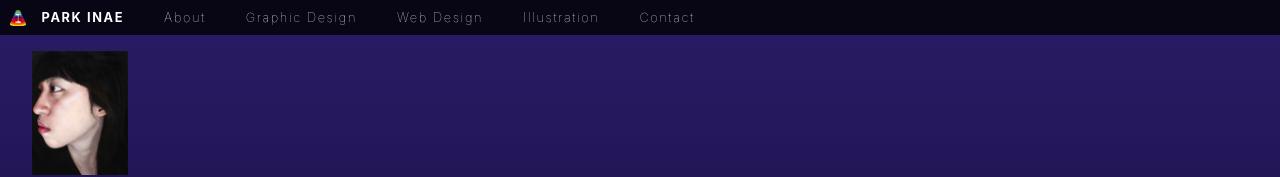
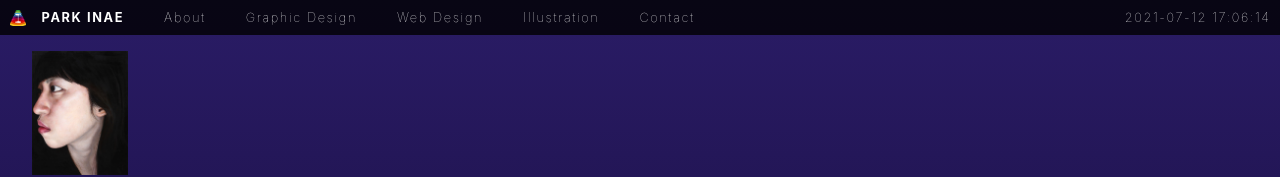
Before and after one commit to Pia-Park/portfolio2021, a Next.js app in the folder portfolio2021/: page / in a window 1280 px wide. Shown: the top 177 px of the page. Built offline with nearby package versions, Linux system fonts and the light colour scheme.

Commit message:
added time and hover

```diff
--- a/portfolio2021/package.json
+++ b/portfolio2021/package.json
@@ -9,6 +9,7 @@
     "lint": "next lint"
   },
   "dependencies": {
+    "moment": "^2.29.1",
     "next": "11.0.1",
     "react": "17.0.2",
     "react-dom": "17.0.2"
--- a/portfolio2021/pages/index.js
+++ b/portfolio2021/pages/index.js
@@ -2,7 +2,12 @@ import Head from 'next/head'
 import Image from 'next/image'
 import styles from '../styles/Home.module.css'
 
+var moment = require('moment')
+var date = moment().format('YYYY-MM-DD HH:mm:ss');
+
+
 export default function Home() {
+
   return (
     <div className={styles.main}>
       <Head>
@@ -12,7 +17,7 @@ export default function Home() {
       </Head>
 
       <main className={styles.main}>
-        <div>
+        <div className={styles.mainallbar}>
           <menubar className={styles.menubar}>
             <img src="/icon.png"></img>
             <a href="/"><b>PARK INAE</b></a>
@@ -22,6 +27,7 @@ export default function Home() {
             <a href="/">Illustration</a>
             <a href="/">Contact</a>
           </menubar>
+          <time className={styles.time}>{date}</time>
         </div>
         <div>
           <a href="/" className={styles.about}>
--- a/portfolio2021/styles/Home.module.css
+++ b/portfolio2021/styles/Home.module.css
@@ -1,5 +1,15 @@
 .main{
   padding: 0.5rem;
+}
+
+.mainallbar{
+  display: flex;
+  flex-direction: row;
+  justify-content: space-between;
+  background-color: rgba(0, 0, 0, 0.8);
+  margin: -1rem;
+  padding: 0.6rem;
+
 }
 
 .menubar a{
@@ -19,10 +29,14 @@
 .menubar{
   display: flex;
   flex-direction: row;
-  background-color: rgba(0, 0, 0, 0.8);
   color: white;
-  margin: -1rem;
-  padding: 0.6rem;
+  font-size: 0.8rem;
+  font-weight: 100;
+  letter-spacing: 0.1rem;
+}
+
+.time{
+  color: white;
   font-size: 0.8rem;
   font-weight: 100;
   letter-spacing: 0.1rem;
@@ -100,6 +114,9 @@
   height: auto;
   padding: 0.5rem;
 }
+.skill img:hover{
+  width: 8vw;
+}
 
 .skillsbox{
   padding: 1rem;
```
Also changed, not shown: 1 other file (tests, documents, lock files or other folders).
